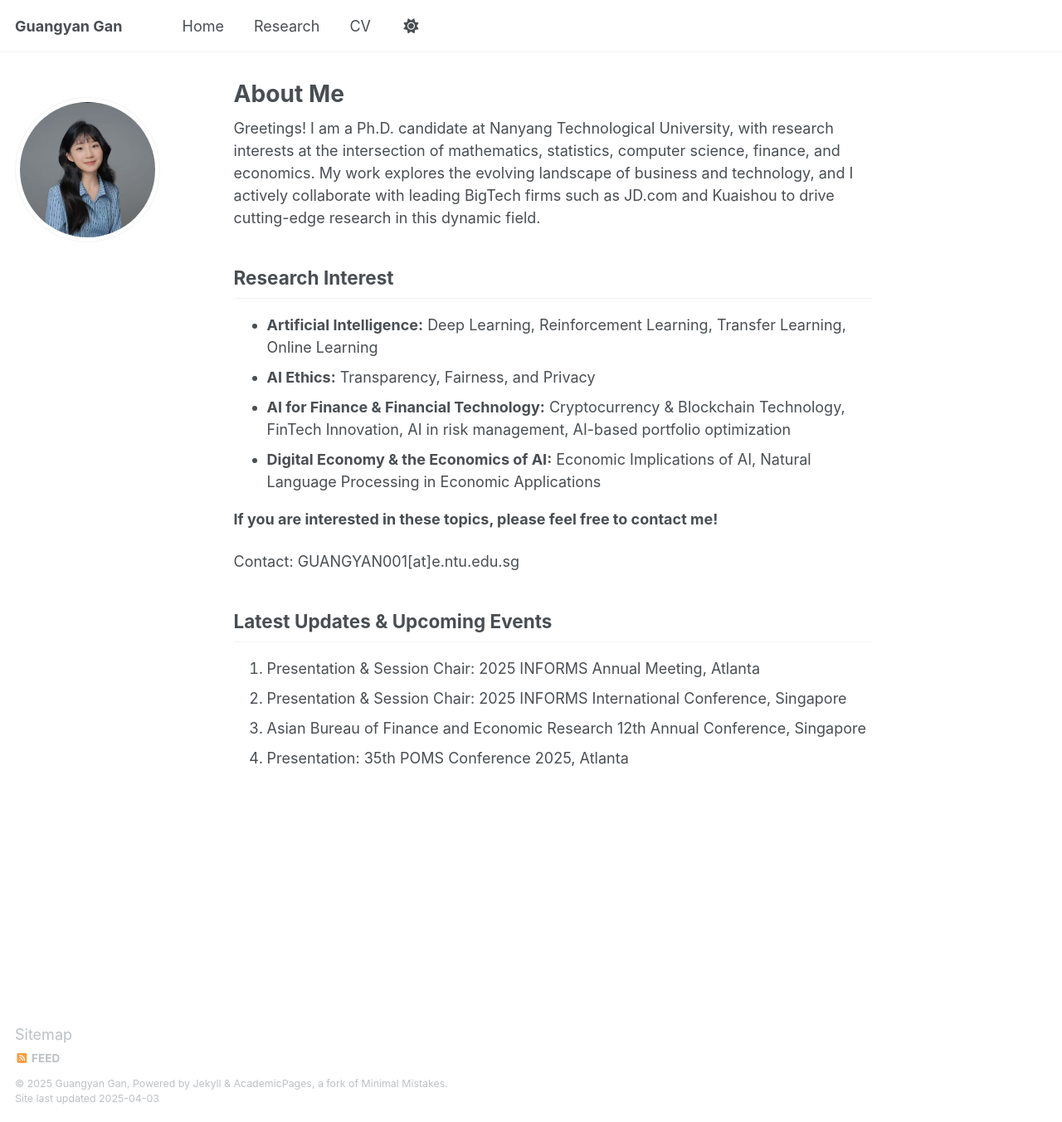
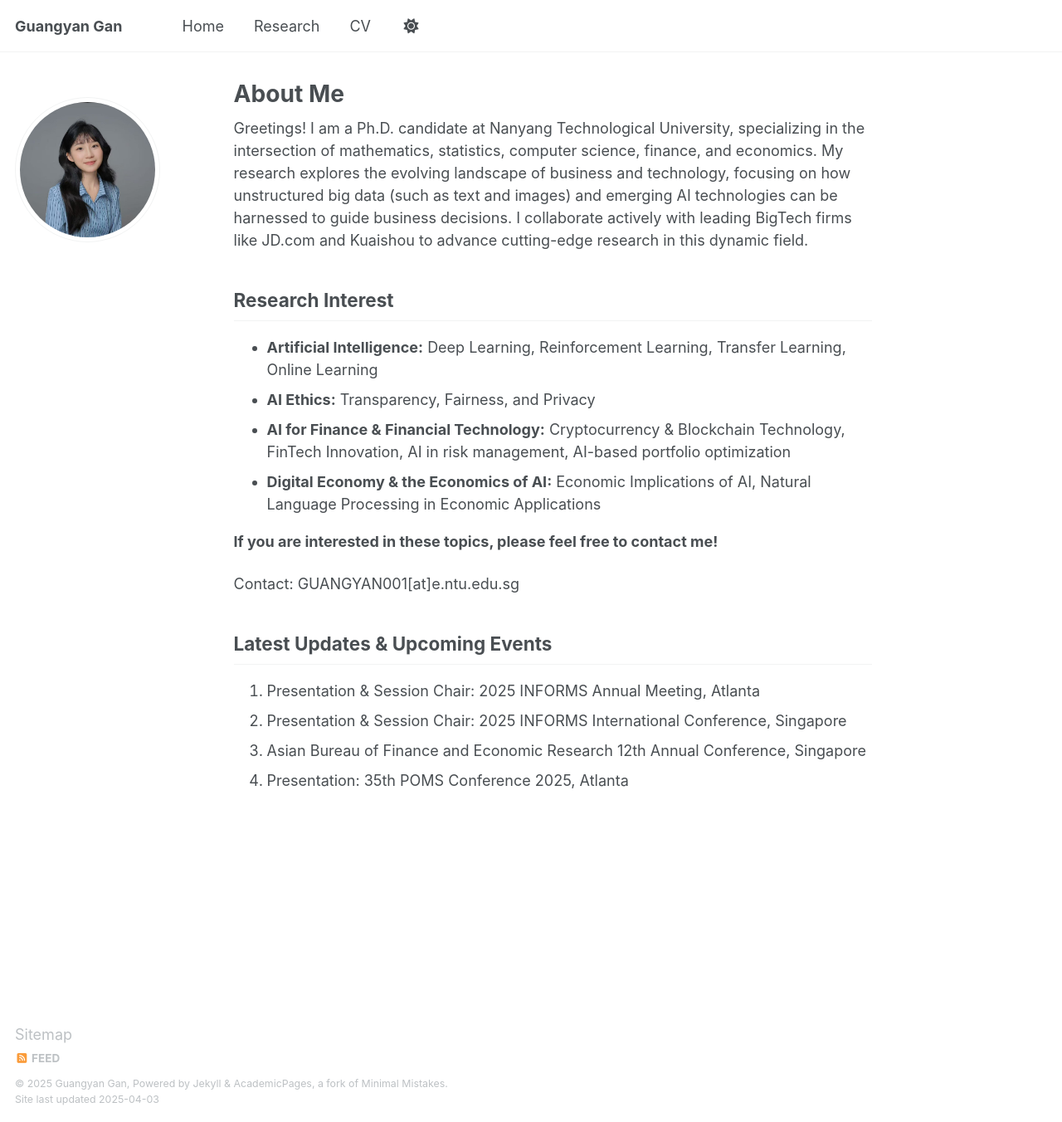
Before and after one commit to GuangyanGan/GuangyanGan.github.io, a Jekyll site: the page built from _pages/about.md, in a window 1280 px wide and 1352 px high. Shown: the whole window at 83% size. Built offline with Jekyll 4.4.1, drawn with Linux system fonts in a browser that asks for light colours.

Commit message:
Update about.md

```diff
--- a/_pages/about.md
+++ b/_pages/about.md
@@ -6,8 +6,7 @@ redirect_from:
   - /about/
   - /about.html
 ---
-
-Greetings! I am a Ph.D. candidate at Nanyang Technological University, with research interests at the intersection of mathematics, statistics, computer science, finance, and economics. My work explores the evolving landscape of business and technology, and I actively collaborate with leading BigTech firms such as JD.com and Kuaishou to drive cutting-edge research in this dynamic field.
+Greetings! I am a Ph.D. candidate at Nanyang Technological University, specializing in the intersection of mathematics, statistics, computer science, finance, and economics. My research explores the evolving landscape of business and technology, focusing on how unstructured big data (such as text and images) and emerging AI technologies can be harnessed to guide business decisions. I collaborate actively with leading BigTech firms like JD.com and Kuaishou to advance cutting-edge research in this dynamic field.
 
 ## Research Interest
 
```
